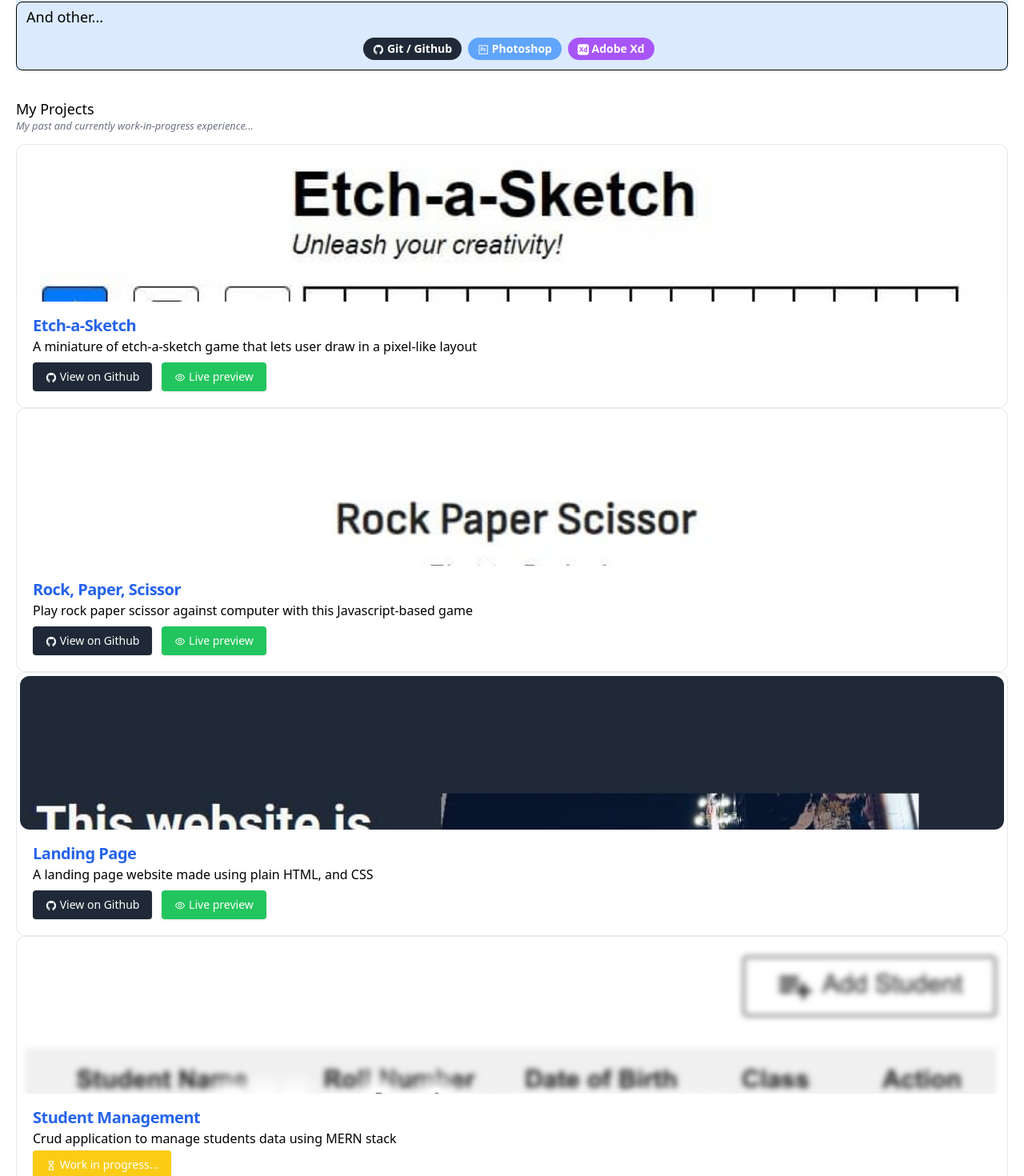
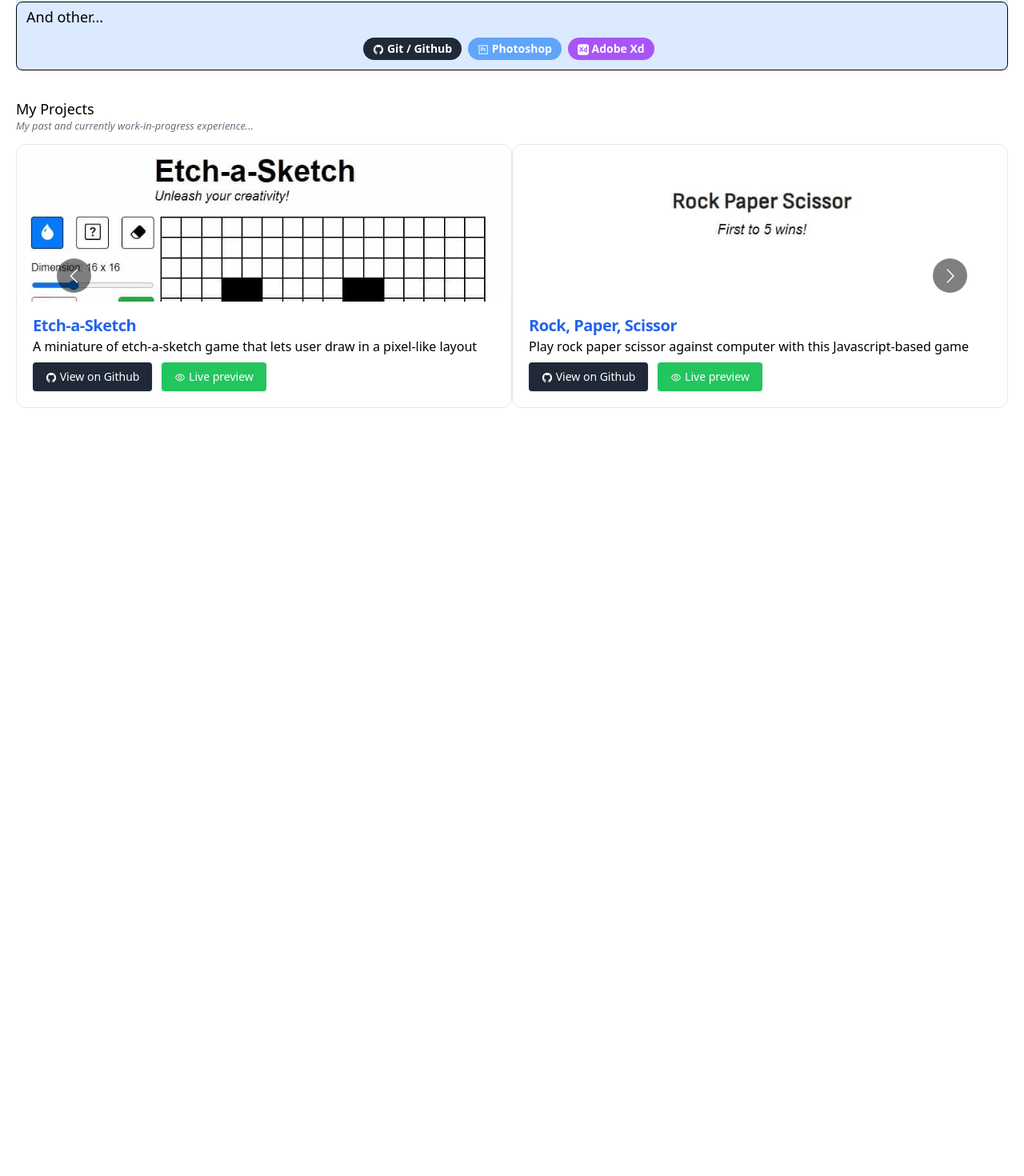
Before and after one commit to nevwizurai/portofolio, a React (Vite) app: page / in a window 1280 px wide. Shown: the part 1639-3109 px from the top of the page at 80% size. After the commit the page ends 2149 px from the top, so only its background shows below. Built offline with nearby package versions, Linux system fonts and the light colour scheme.

Commit message:
added projects carousel

```diff
--- a/src/components/Project.section.jsx
+++ b/src/components/Project.section.jsx
@@ -1,11 +1,36 @@
 import React from "react";
 import { AiOutlineEye, AiOutlineGithub } from "react-icons/ai";
 import { CgSandClock } from "react-icons/cg";
+import Carousel from "react-multi-carousel";
+import "react-multi-carousel/lib/styles.css";
 
 import img1 from "../img/project/etch_a_sketch.jpg";
 import img2 from "../img/project/rock_paper_scissor.jpg";
 import img3 from "../img/project/landing_page.jpg";
 import img4 from "../img/project/student_management.jpg";
+
+const responsive = {
+  "2xl": {
+    breakpoint: { max: 2560, min: 1536 },
+    items: 4,
+  },
+  xl: {
+    breakpoint: { max: 1536, min: 1280 },
+    items: 3,
+  },
+  lg: {
+    breakpoint: { max: 1280, min: 1024 },
+    items: 3,
+  },
+  md: {
+    breakpoint: { max: 1024, min: 768 },
+    items: 2,
+  },
+  sm: {
+    breakpoint: { max: 768, min: 320 },
+    items: 1,
+  },
+};
 
 const Project = () => {
   return (
@@ -17,6 +42,14 @@ const Project = () => {
 
       {/* Cards container */}
       <div>
+        <Carousel
+          responsive={responsive}
+          infinite={true}
+          autoPlay={true}
+          autoPlaySpeed={6000}
+          containerClass="carousel-container"
+          itemClass="carousel-item-padding-40-px"
+        >
           <Item
             image={img1}
             name="Etch-a-Sketch"
@@ -41,7 +74,12 @@ const Project = () => {
             live_link={"https://nevwizurai.github.io/landing_page"}
             finished
           />
-        <Item image={img4} name="Student Management" desc="Crud application to manage students data using MERN stack" />
+          <Item
+            image={img4}
+            name="Student Management"
+            desc="Crud application to manage students data using MERN stack"
+          />
+        </Carousel>
       </div>
     </section>
   );
```
Lines whose indentation alone changed are shown as unchanged.
